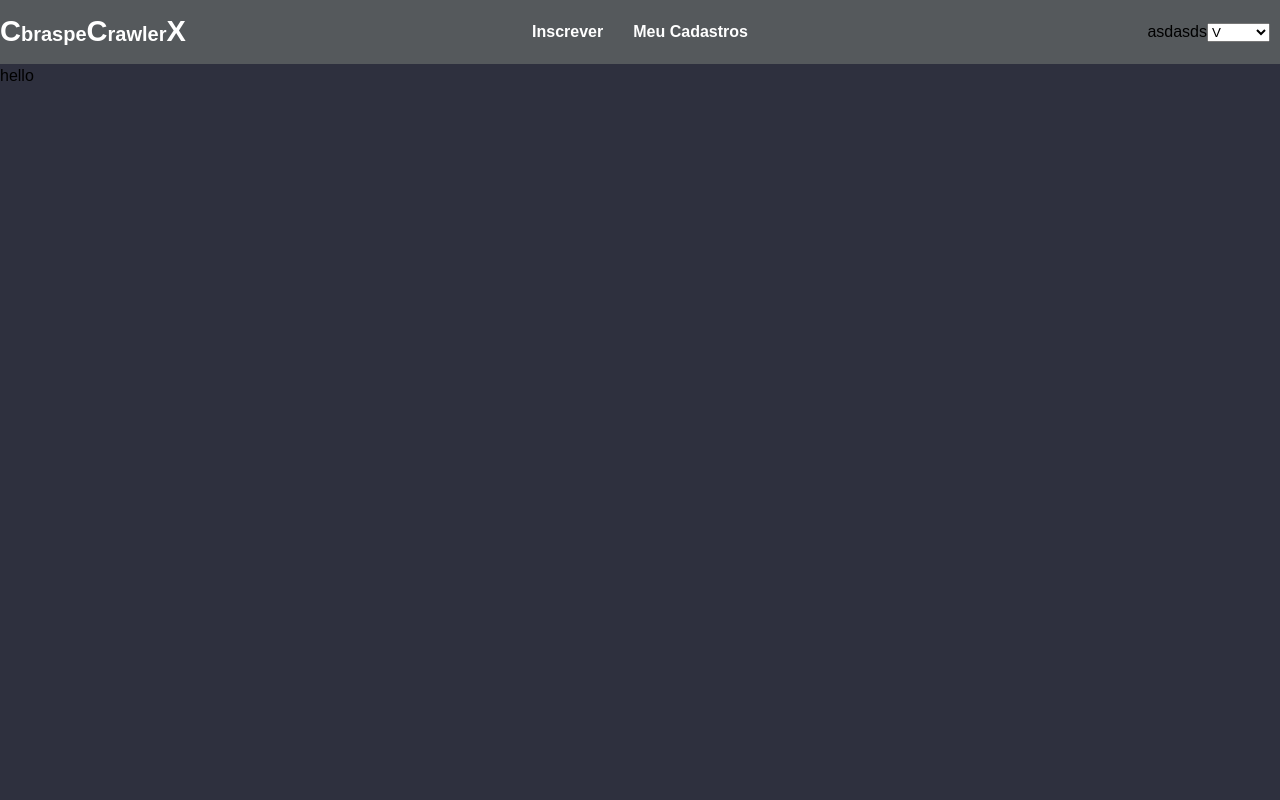
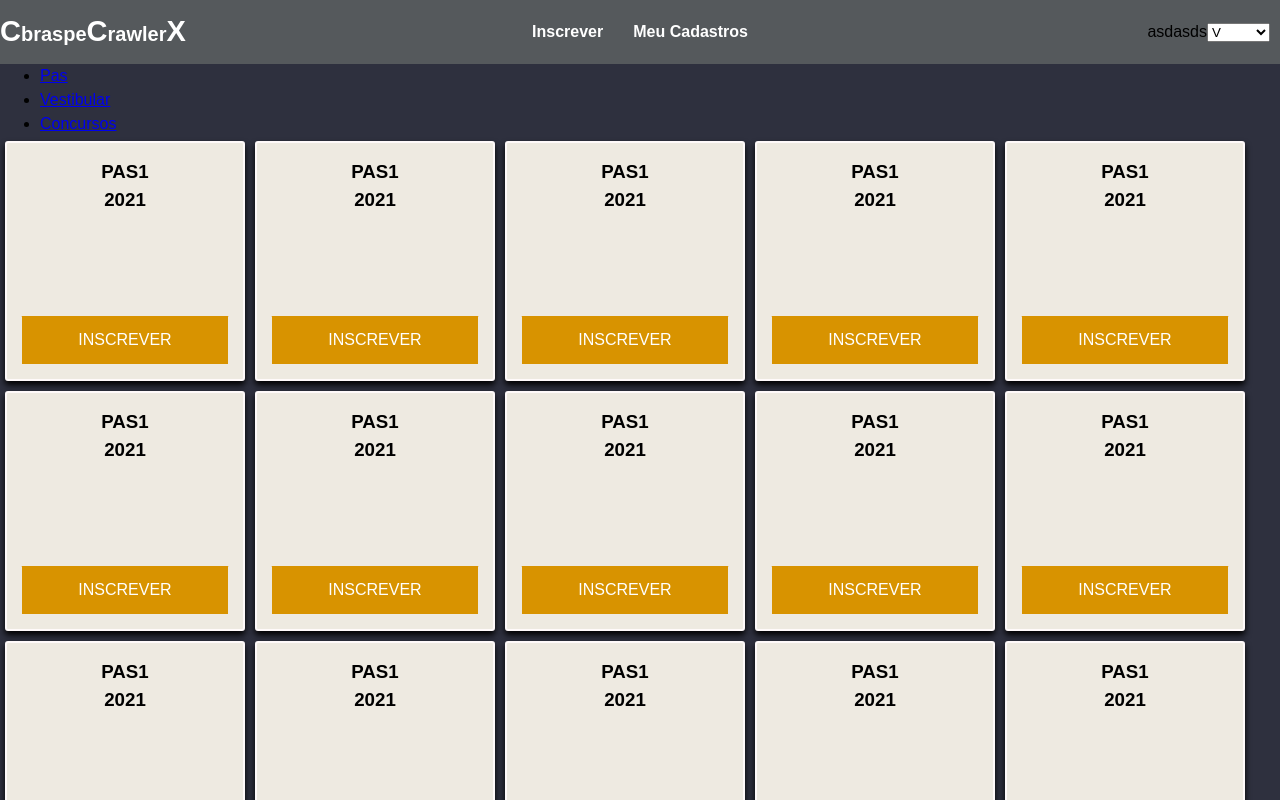
Before and after one commit to hannanhunny01/CebraspeCrawlerX-FrontEnd, a React (Vite) app in the folder frontend/: page /registerCourse in a window 1280 px wide. Shown: the top 800 px of the page. Built offline with nearby package versions, Linux system fonts and the light colour scheme; no server answers.

Commit message:
working on card

```diff
--- /dev/null
+++ b/frontend/src/components/cardVestibular/card.css
@@ -0,0 +1,33 @@
+.card-vest {
+    border: 2px solid #fffafa;
+    border-radius: 3px;
+    box-shadow: 0 2px 4px rgba(227, 225, 225, 0.1);
+    padding: 15px;
+    background-color:#eeeae1;
+    margin-bottom: 16px;
+    min-width: 240px; /* Minimum width */
+    max-width: 240px; /* Adjusts to available width */
+    height: 240px;
+    display: flex;
+    flex-direction: column; /* Puts title on top, button on bottom */
+    justify-content: space-between; /* Spacing between title and button */
+    text-align: center; /* Center align text inside */
+    margin: 5px;
+    box-shadow: 0 4px 6px rgba(0, 0, 0, 1);
+
+  }
+
+  .button-card {
+    background-color: #d89300;
+    padding: 15px 40px;
+    color: #fff;
+    transition: background 0.3s ease-out 0s;
+    font-size: 16px;
+    border: none; /* Remove default button border */
+    border-radius: 0.2px; /* Add button border radius */
+    cursor: pointer; /* Change cursor on hover */
+  }
+
+  .card-text-part {
+    padding: 5px;
+  }
--- /dev/null
+++ b/frontend/src/components/cardVestibular/card.jsx
@@ -0,0 +1,14 @@
+import './card.css';
+
+const Card = () => {
+  return (
+    <div className="card-vest">
+      <div className="card-vest-text-part">
+        <h3>PAS1<br/> 2021 </h3>
+      </div>
+      <button className="button-card">INSCREVER</button>
+    </div>
+  );
+};
+
+export default Card;
--- /dev/null
+++ b/frontend/src/components/navitems/navItems.css
@@ -0,0 +1,6 @@
+.ul{
+    list-style-type: none;
+  }
+.nav-items{
+    list-style: none;
+}
--- /dev/null
+++ b/frontend/src/components/navitems/navItems.jsx
@@ -0,0 +1,17 @@
+import { NavLink } from "react-router-dom"
+
+import './navItems.css'
+function NavItems() {
+
+    return(
+    <div className="nav-items">
+       <ul>
+        <li> <NavLink>Pas</NavLink></li>
+        <li>   <NavLink>Vestibular</NavLink></li>
+        <li>    <NavLink>Concursos</NavLink></li>
+       </ul>
+
+    </div> )
+}
+
+export default NavItems
--- a/frontend/src/main.jsx
+++ b/frontend/src/main.jsx
@@ -15,6 +15,6 @@ ReactDOM.createRoot(document.getElementById('root')).render(
 
 </UserProvider>
 
-    <App />
+
   </React.StrictMode>,
 )
--- /dev/null
+++ b/frontend/src/pages/RegisterCourse/registercourse.css
@@ -0,0 +1,5 @@
+.main-register-course{
+
+    display: flex;
+    flex-wrap: wrap;
+}
--- a/frontend/src/pages/RegisterCourse/registercourse.jsx
+++ b/frontend/src/pages/RegisterCourse/registercourse.jsx
@@ -1,12 +1,34 @@
 import Navbar from "../../components/navbarUser/navbarUser";
-
+import Card from "../../components/cardVestibular/card";
+import './registercourse.css'
+import NavItems from "../../components/navitems/navitems";
 function RegisterCoursePage(){
 
 
     return(
   <div>
     <Navbar/>
+    <NavItems/>
+     <div className="main-register-course">
 
+    <Card/>
+    <Card/>
+    <Card/>
+    <Card/>
+    <Card/>
+    <Card/>
+    <Card/>
+    <Card/>
+    <Card/>
+    <Card/>
+    <Card/>
+    <Card/>
+    <Card/>
+    <Card/>
+    <Card/>
+
+    <Card/>
+     </div>
     hello
   </div>
 
```
Also changed, not shown: frontend/src/index.css (line endings or trailing spaces).
